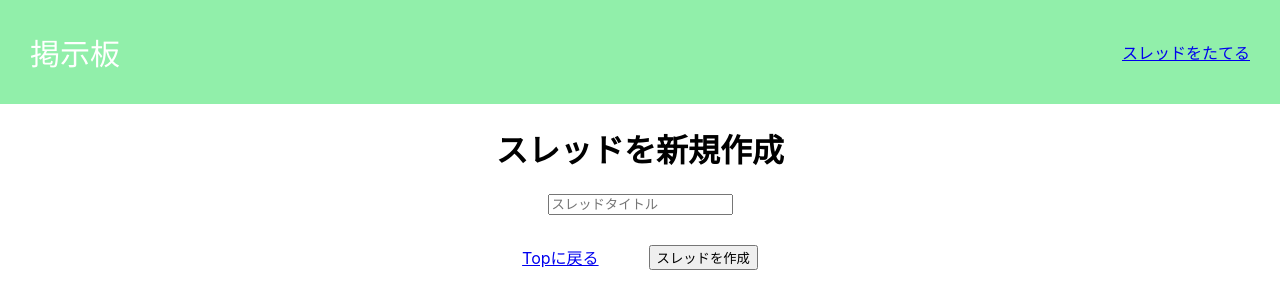
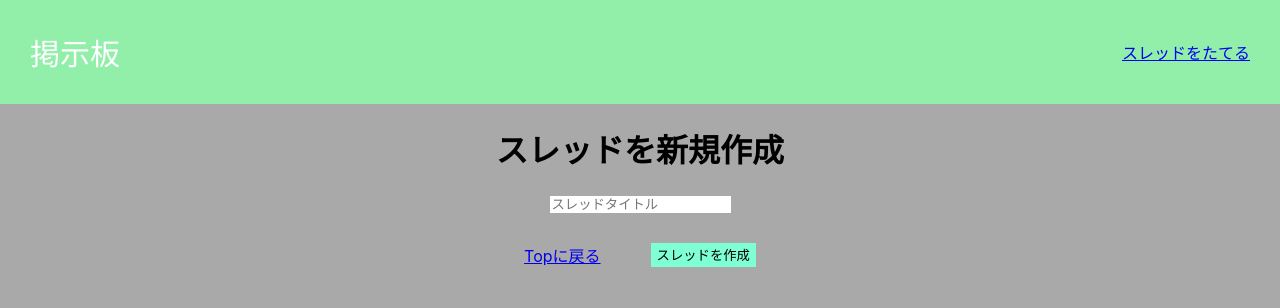
Before and after one commit to uriuriboo/react-bulletin-board, a React (Create React App) app: page /create_thread in a window 1280 px wide. Shown: the top 308 px of the page. Built offline with nearby package versions, Linux system fonts and the light colour scheme.

Commit message:
とりあえず完成

```diff
--- a/src/CreateThread.jsx
+++ b/src/CreateThread.jsx
@@ -29,14 +29,14 @@ export const CreateThread = () => {
             <Header />
             <h1>スレッドを新規作成</h1>
 
-            <input type="text"
+            <input className="ThreadTitle" type="text"
             placeholder="スレッドタイトル"
             value={ThreadTitle}
             onChange={handleInputChange}
             />
             <div className='FlexContainer'>
                 <a href="/">Topに戻る</a>
-                <button onClick={handlePost}>スレッドを作成</button>
+                <button className="CreateThreadButton" onClick={handlePost}>スレッドを作成</button>
             </div>
 
         </div>
--- a/src/Home.jsx
+++ b/src/Home.jsx
@@ -29,10 +29,9 @@ export const Home = () => {
                 <div className="ThreadView">
                     {threads.map((thread, index) => (
                         <div key={index} className='HomeThread'>
-                        <p><Link to={{
-                                    pathname: `/thread/${thread.id}`,
-                                    state: { title: thread.title }
-                            }}>
+                        <p><Link to={`/thread/${thread.id}`}
+                                    state={{title : thread.title}}
+                            >
                             {thread.title}
                             </Link></p>
                         </div>
--- a/src/Thread.jsx
+++ b/src/Thread.jsx
@@ -6,11 +6,11 @@ import './css/Thread.css'
 
 export const Thread = () => {
     const { threadId } = useParams();
-    const { state } = useLocation();
+    const {state} = useLocation();
+    console.log(useLocation())
     const [newPost, setNewPost] = useState('');
     const [threadData, setThreadData] = useState(null);
     const ThreadUrl = `https://railway.bulletinboard.techtrain.dev/threads/${threadId}/posts`
-    // stateがnull
     const threadTitle = state && state.title;
 
     useEffect(() => {
@@ -42,15 +42,13 @@ export const Thread = () => {
         <div>
             <Header />
             <div className="Thread">
-
+            <h1 className='ThreadTitle'>{threadTitle}</h1>
+            <div className="ThreadMain">
                 {threadData && (
                     <div className="ThreadContent">
-                        <p>{threadTitle}</p>
-                        <ul>
                             {threadData.posts.map((postData) => (
-                                <li key={postData.id}>{postData.post}</li>
+                                <p className="post" key={postData.id}>{postData.post}</p>
                             ))}
-                        </ul>
                     </div>
                 )}
 
@@ -61,10 +59,11 @@ export const Thread = () => {
                     onChange={(e) => setNewPost(e.target.value)}
                     />
 
-                    <button onClick={handlePostSubmit}>投稿</button>
+                    <button className="submitButton" onClick={handlePostSubmit}>投稿</button>
                 </div>
             </div>
         </div>
+    </div>
     )
 }
 
--- a/src/css/CreateThread.css
+++ b/src/css/CreateThread.css
@@ -4,3 +4,21 @@
     gap: 50px;
     margin-top: 30px;
 }
+
+.CreateThread {
+    background-color: darkgray;
+    height: 100vh;
+}
+
+.ThreadTitle {
+    border: 2px solid black;
+}
+
+.CreateThreadButton {
+    color: black;
+    background-color:aquamarine;
+    border: none;
+}
+.CreateThreadButton:hover {
+    border: 1px solid black;
+}
--- a/src/css/Home.css
+++ b/src/css/Home.css
@@ -15,7 +15,7 @@
     text-align: left;
 
     /* もうちょっと綺麗なそろえ方はないか質問 */
-    margin-left: 370px;
+    margin:0 auto auto 370px;
 }
 
 .HomeThread {
--- a/src/css/Thread.css
+++ b/src/css/Thread.css
@@ -1,8 +1,19 @@
 .Thread {
+    background-color: darkgrey;
+    margin-bottom: 0;
+}
+
+.ThreadTitle {
+    margin: 0 auto 0 auto;
+    border: none;
+}
+
+.ThreadMain {
     display: flex;
     justify-content: center;
     gap: 400px;
     margin-top: 30px;
+    height: 100vh;
 }
 
 .ThreadContent {
@@ -13,10 +24,28 @@
     display: flex;
     flex-direction: column; /* 子要素を縦方向に配置 */
     gap: 10px; /* 子要素間の間隔を設定 */
-    width: 300px;
-  }
+}
 
 .submitText {
     height: 100px;
-    margin: 30px 0px 40px 0px;
+    margin: 0px 0px 40px 0px;
+    width: 200px;
 }
+
+.submitButton{
+    background-color:aquamarine;
+    height: 30px;
+    border: none;
+}
+
+.submitButton:hover{
+    border: 2px solid black;
+}
+
+.post {
+    background-color: white;
+    width: 400px;
+    text-align: left;
+    margin: 0px 0px 30px 10px;
+    padding:0 0px 0 10px;
+}
```
